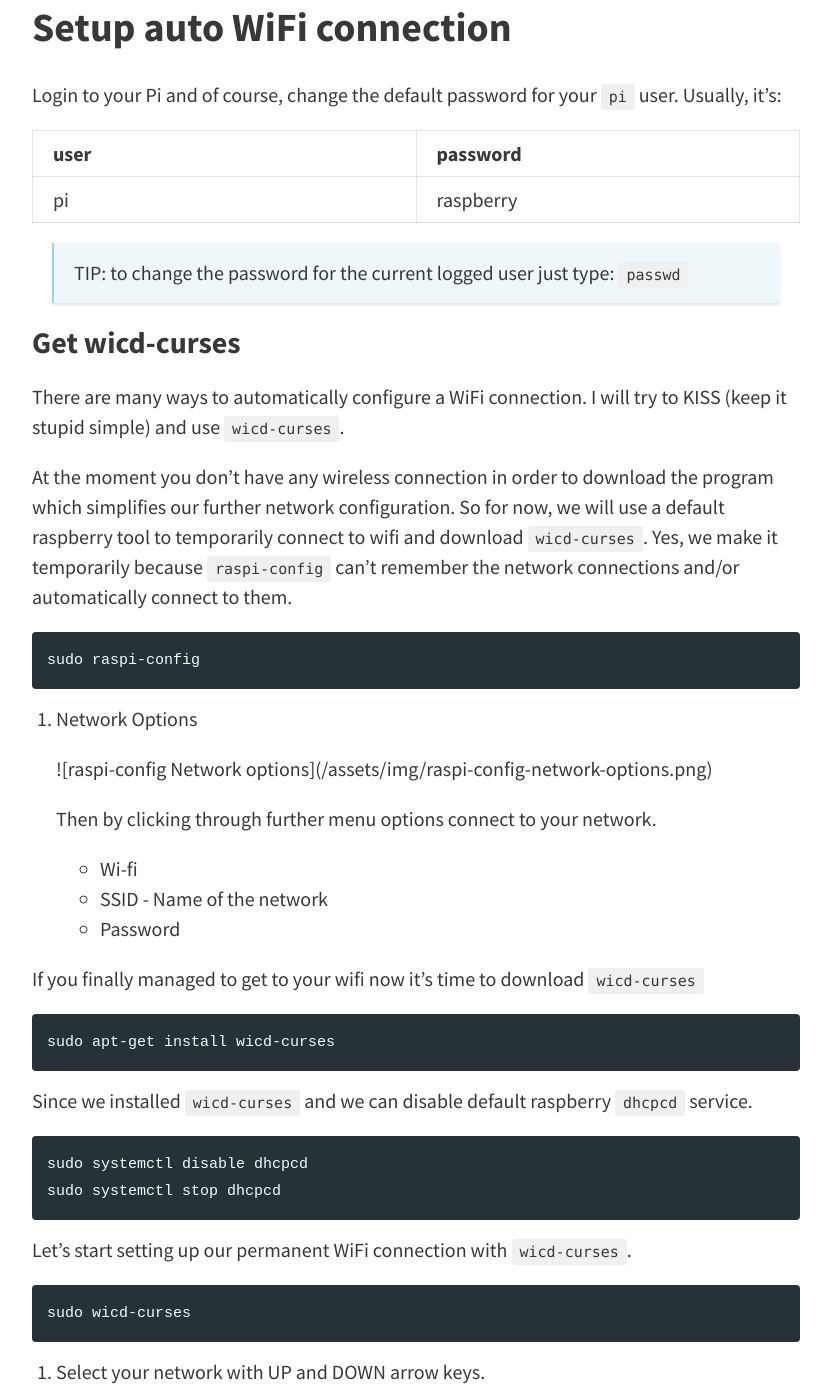
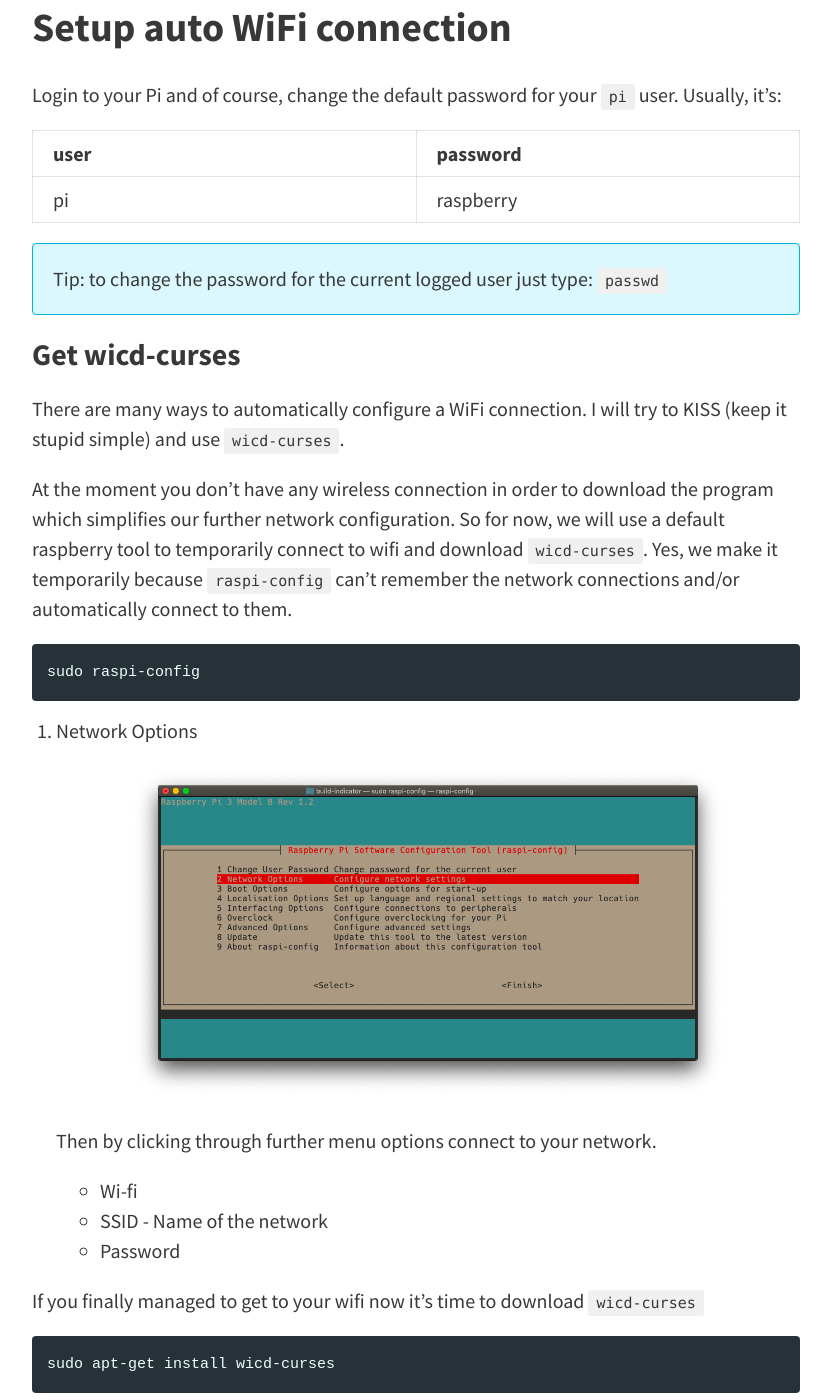
Before and after one commit to egel/egel.github.io, a Jekyll site: the page built from _posts/2019-06-25-brace-your-raspberry-pi-for-remote-fun.md, in a window 1280 px wide and 1400 px high, scrolled down 1051 px. Shown: the whole window, without its empty margins (224-1055 px from the left). Built offline with Jekyll 4.4.1, drawn with Linux system fonts in a browser that asks for light colours; nearby versions of some CDN libraries; comment, search, counter and statistics services are not loaded.

Commit message:
Update articles with info areas, sources of assets, keyboard keys

````diff
--- a/_posts/2019-06-25-brace-your-raspberry-pi-for-remote-fun.md
+++ b/_posts/2019-06-25-brace-your-raspberry-pi-for-remote-fun.md
@@ -23,7 +23,9 @@
 | ---- | --------- |
 | pi   | raspberry |
 
-> TIP: to change the password for the current logged user just type: `passwd`
+<div class="alert alert-info">
+<p>Tip: to change the password for the current logged user just type: <code>passwd</code></p>
+</div>
 
 ### Get wicd-curses
 
@@ -37,7 +39,7 @@
 
 1.  Network Options
 
-    ![raspi-config Network options]\({{ site.baseurl }}/assets/img/raspi-config-network-options.png)
+    ![raspi-config Network options][img-raspi-config-network-options]
 
     Then by clicking through further menu options connect to your network.
 
@@ -74,7 +76,7 @@
     -   `[X] Automatically connect to this network`
     -   `[X] Use Encryption`
     -   Fill the password
-    -   In the end **save** by pressing `Shift`+`S`
+    -   In the end **save** by pressing <kbd>shift</kbd> + <kbd>s</kbd>
 
 1.  Select the network and connect it by pressing enter.
 
@@ -89,7 +91,9 @@
 
 Now you can reboot the device and connect to it via SSH.
 
-> Additionally you can add your public key to `~/.ssh/authorized_keys`, so you can spare next time typing your password.
+<div class="alert alert-info">
+<p>Additionally you can add your public key to <code>~/.ssh/authorized_keys</code>, so you can spare next time typing your password.</p>
+</div>
 
 ## Useful packages
 
@@ -113,3 +117,5 @@
 ```
 
 That's it. Now you have a decent, minimalistic configuration to start playing with your Pi completely remote. Ha, you can be even smarter than this and prepare the image of your MicroSD card, so next time you can just flash it and use it immediately by starting the Pi. Awesome!
+
+[img-raspi-config-network-options]: {{ site.baseurl }}/assets/posts/brace-your-raspberry-pi-for-remote-fun/raspi-config-network-options.png
````
Also changed, not shown: _posts/2019-11-07-webdeveloper-review-of-15-inch-macbook-pro-from-late-2017.md (+6 -1 lines), _posts/2020-07-20-what-makes-you-be-a-better-programmer.md (+4 -2 lines), _posts/2022-03-27-loop-through-previous-arguments-from-command-line.md (+13 -12 lines), assets/img/netgear-gs110ts-networking-in-osx.png (deleted), assets/img/triangle.svg (deleted), assets/posts/brace-your-raspberry-pi-for-remote-fun/raspi-config-network-options.png (renamed from assets/img/raspi-config-network-options.png), assets/posts/loop-through-previous-arguments-from-command-line/terminal_enable_alt_in_intellij.png (renamed from assets/img/terminal_enable_alt_in_intellij.png), assets/posts/loop-through-previous-arguments-from-command-line/terminal_enable_alt_in_iterm.png (renamed from assets/img/terminal_enable_alt_in_iterm.png), assets/posts/webdeveloper-review-of-15-inch-macbook-pro-from-late-2017/macbook_pro_15_2017_info.png (renamed from assets/img/macbook_pro_15_2017_info.png), assets/posts/what-makes-you-be-a-better-programmer/main-qimg-327de6b2d5c373535af71325d5f94eec.png (renamed from assets/img/main-qimg-327de6b2d5c373535af71325d5f94eec.png).
